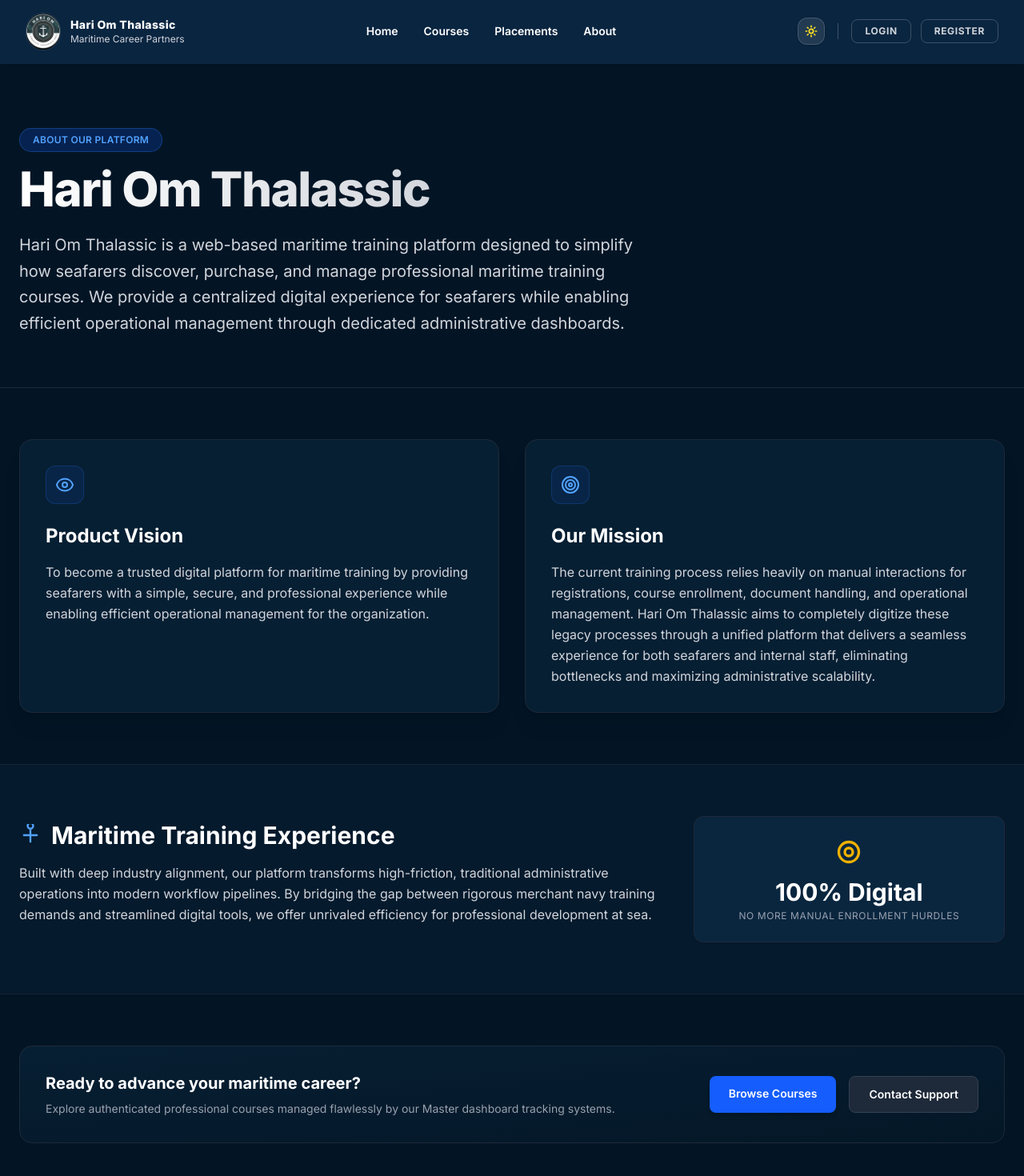
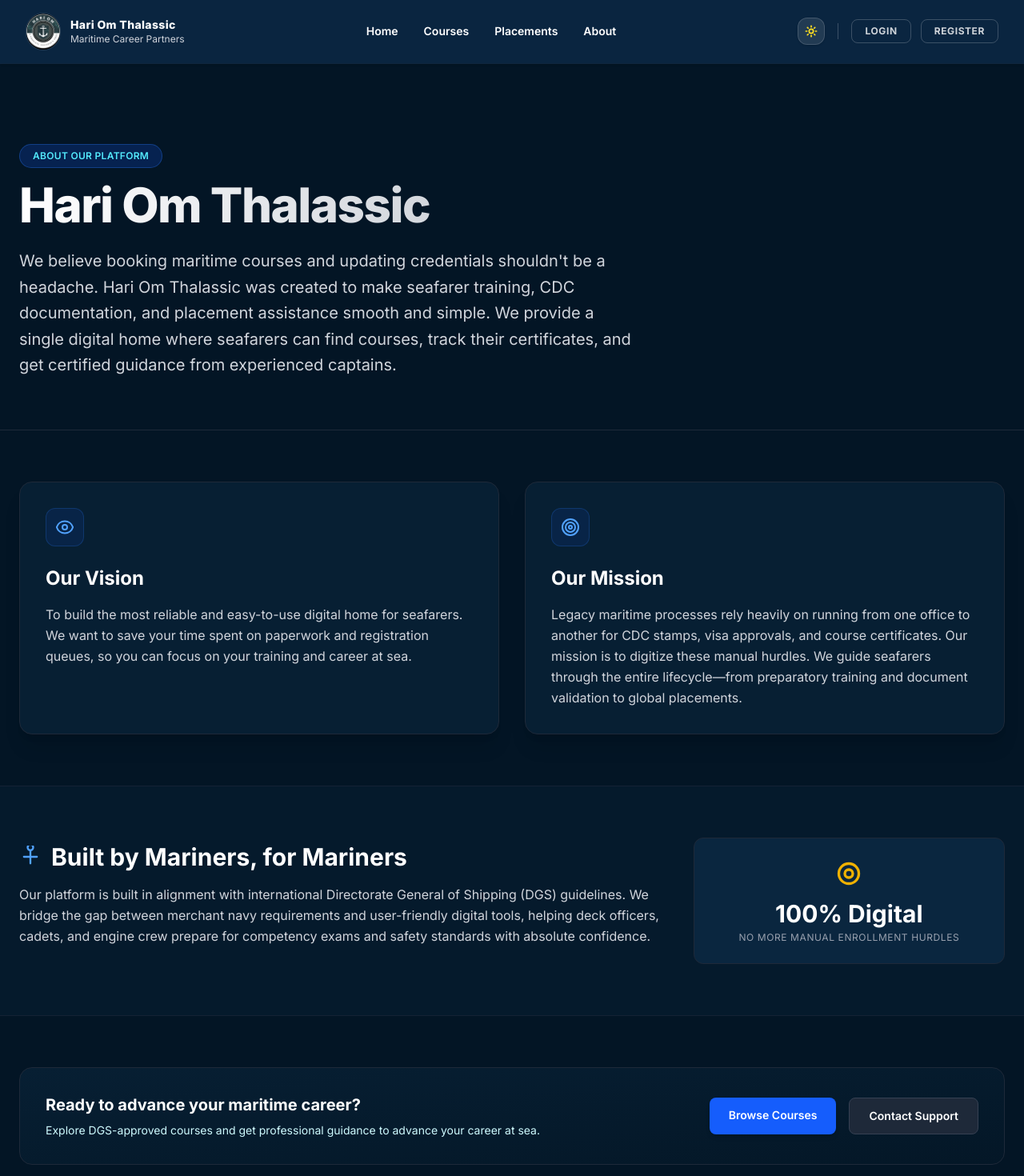
Before and after one commit to engineersurajsahani/thalassic-webapp, a Next.js app: page /about in a window 1280 px wide. Shown: the top 1470 px of the page at 80% size. Built offline with nearby package versions, Linux system fonts and the light colour scheme.

Commit message:
feat: make course details sidebar sticky, increase top padding spacing, and humanize about page text

```diff
--- a/src/app/(website)/about/page.tsx
+++ b/src/app/(website)/about/page.tsx
@@ -12,10 +12,10 @@ export default function AboutUsPage() {
     <div className={`${isDark ? "bg-[#031525] text-white" : "bg-slate-50 text-slate-900"} min-h-screen font-sans`}>
 
       {/* Hero Header Section */}
-      <section className="relative max-w-7xl mx-auto px-6 pt-[64px] md:pt-[72px] lg:pt-[80px] pb-16 text-center md:text-left">
+      <section className="relative max-w-7xl mx-auto px-6 pt-[100px] pb-16 text-center md:text-left">
         <span className={`inline-block px-4 py-1.5 rounded-full text-xs font-semibold tracking-wide uppercase mb-4 border ${
           isDark
-            ? "bg-blue-600/20 text-blue-400 border-blue-500/30"
+            ? "bg-blue-600/20 text-cyan-300 border-blue-500/30"
             : "bg-blue-50 text-blue-600 border-blue-200"
         }`}>
           About Our Platform
@@ -30,7 +30,7 @@ export default function AboutUsPage() {
         <p className={`text-lg md:text-xl max-w-3xl leading-relaxed ${
           isDark ? "text-gray-300" : "text-slate-600"
         }`}>
-          Hari Om Thalassic is a web-based maritime training platform designed to simplify how seafarers discover, purchase, and manage professional maritime training courses. We provide a centralized digital experience for seafarers while enabling efficient operational management through dedicated administrative dashboards.
+          We believe booking maritime courses and updating credentials shouldn't be a headache. Hari Om Thalassic was created to make seafarer training, CDC documentation, and placement assistance smooth and simple. We provide a single digital home where seafarers can find courses, track their certificates, and get certified guidance from experienced captains.
         </p>
       </section>
 
@@ -55,9 +55,9 @@ export default function AboutUsPage() {
               <path strokeLinecap="round" strokeLinejoin="round" d="M15 12a3 3 0 11-6 0 3 3 0 016 0z" />
             </svg>
           </div>
-          <h2 className={`text-2xl font-bold mb-4 ${isDark ? "text-white" : "text-slate-900"}`}>Product Vision</h2>
+          <h2 className={`text-2xl font-bold mb-4 ${isDark ? "text-white" : "text-slate-900"}`}>Our Vision</h2>
           <p className={`leading-relaxed ${isDark ? "text-gray-300" : "text-slate-600"}`}>
-            To become a trusted digital platform for maritime training by providing seafarers with a simple, secure, and professional experience while enabling efficient operational management for the organization.
+            To build the most reliable and easy-to-use digital home for seafarers. We want to save your time spent on paperwork and registration queues, so you can focus on your training and career at sea.
           </p>
         </div>
 
@@ -81,7 +81,7 @@ export default function AboutUsPage() {
           </div>
           <h2 className={`text-2xl font-bold mb-4 ${isDark ? "text-white" : "text-slate-900"}`}>Our Mission</h2>
           <p className={`leading-relaxed ${isDark ? "text-gray-300" : "text-slate-600"}`}>
-            The current training process relies heavily on manual interactions for registrations, course enrollment, document handling, and operational management. Hari Om Thalassic aims to completely digitize these legacy processes through a unified platform that delivers a seamless experience for both seafarers and internal staff, eliminating bottlenecks and maximizing administrative scalability.
+            Legacy maritime processes rely heavily on running from one office to another for CDC stamps, visa approvals, and course certificates. Our mission is to digitize these manual hurdles. We guide seafarers through the entire lifecycle—from preparatory training and document validation to global placements.
           </p>
         </div>
       </section>
@@ -100,10 +100,10 @@ export default function AboutUsPage() {
                 <svg className="w-7 h-7 text-blue-400" xmlns="http://www.w3.org/2000/svg" fill="none" viewBox="0 0 24 24" strokeWidth="2" stroke="currentColor">
                   <path strokeLinecap="round" strokeLinejoin="round" d="M12 5V19M5 12H19M12 5a3 3 0 110-6 3 3 0 010 6Z" />
                 </svg>
-                Maritime Training Experience
+                Built by Mariners, for Mariners
               </h2>
               <p className={`leading-relaxed mb-4 ${isDark ? "text-gray-300" : "text-slate-600"}`}>
-                Built with deep industry alignment, our platform transforms high-friction, traditional administrative operations into modern workflow pipelines. By bridging the gap between rigorous merchant navy training demands and streamlined digital tools, we offer unrivaled efficiency for professional development at sea.
+                Our platform is built in alignment with international Directorate General of Shipping (DGS) guidelines. We bridge the gap between merchant navy requirements and user-friendly digital tools, helping deck officers, cadets, and engine crew prepare for competency exams and safety standards with absolute confidence.
               </p>
             </div>
             <div className={`p-6 rounded-xl border text-center ${
@@ -128,20 +128,22 @@ export default function AboutUsPage() {
         <div className={`rounded-2xl p-8 border flex flex-col md:flex-row justify-between items-start md:items-center gap-6 ${
           isDark
             ? "bg-gradient-to-br from-[#071f33] to-[#041727] border-gray-800"
-            : "bg-gradient-to-br from-slate-100 to-slate-50 border-slate-200"
+            : "bg-gradient-to-br from-blue-600 to-indigo-600 border-blue-500 text-white shadow-lg"
         }`}>
           <div>
             <h3 className={`text-xl font-bold mb-2 ${isDark ? "text-white" : "text-slate-900"}`}>Ready to advance your maritime career?</h3>
-            <p className={`text-sm ${isDark ? "text-gray-400" : "text-slate-600"}`}>Explore authenticated professional courses managed flawlessly by our Master dashboard tracking systems.</p>
+            <p className={`text-sm ${isDark ? "text-cyan-100" : "text-blue-100"}`}>Explore DGS-approved courses and get professional guidance to advance your career at sea.</p>
           </div>
           <div className="flex gap-4 w-full md:w-auto">
-            <Link href="/courses" className="w-full md:w-auto px-6 py-3 bg-blue-600 hover:bg-blue-500 text-center text-sm font-semibold rounded-lg transition-all shadow-md text-white">
+            <Link href="/courses" className={`w-full md:w-auto px-6 py-3 text-center text-sm font-semibold rounded-lg transition-all shadow-md ${
+              isDark ? "bg-blue-600 hover:bg-blue-500 text-white" : "bg-white hover:bg-slate-50 text-blue-600"
+            }`}>
               Browse Courses
             </Link>
             <Link href="/contact" className={`w-full md:w-auto px-6 py-3 text-center text-sm font-semibold rounded-lg transition-all border ${
               isDark
                 ? "bg-gray-800 hover:bg-gray-700 border-gray-700 text-white"
-                : "bg-white hover:bg-slate-50 border-slate-300 text-slate-900"
+                : "bg-transparent hover:bg-white/10 text-white border-white/40"
             }`}>
               Contact Support
             </Link>
--- a/src/app/(website)/courses/[slug]/page.tsx
+++ b/src/app/(website)/courses/[slug]/page.tsx
@@ -58,7 +58,7 @@ export default function CourseDetailsPage() {
   };
 
   return (
-    <div className={`min-h-screen font-sans pb-20 transition-colors duration-500 ${
+    <div className={`min-h-screen font-sans pt-28 pb-20 transition-colors duration-500 ${
       isDark ? "bg-[#031525] text-white" : "bg-slate-50 text-slate-900"
     }`}>
 
@@ -247,7 +247,7 @@ export default function CourseDetailsPage() {
         </div>
 
         {/* Right 1 Column: Sticky Details Card & Purchase Panel */}
-        <div className="space-y-6">
+        <div className="space-y-6 lg:sticky lg:top-28 self-start">
 
           {/* Purchase Details Panel */}
           <div className={`p-6 border rounded-3xl space-y-6 shadow-xl ${
```
